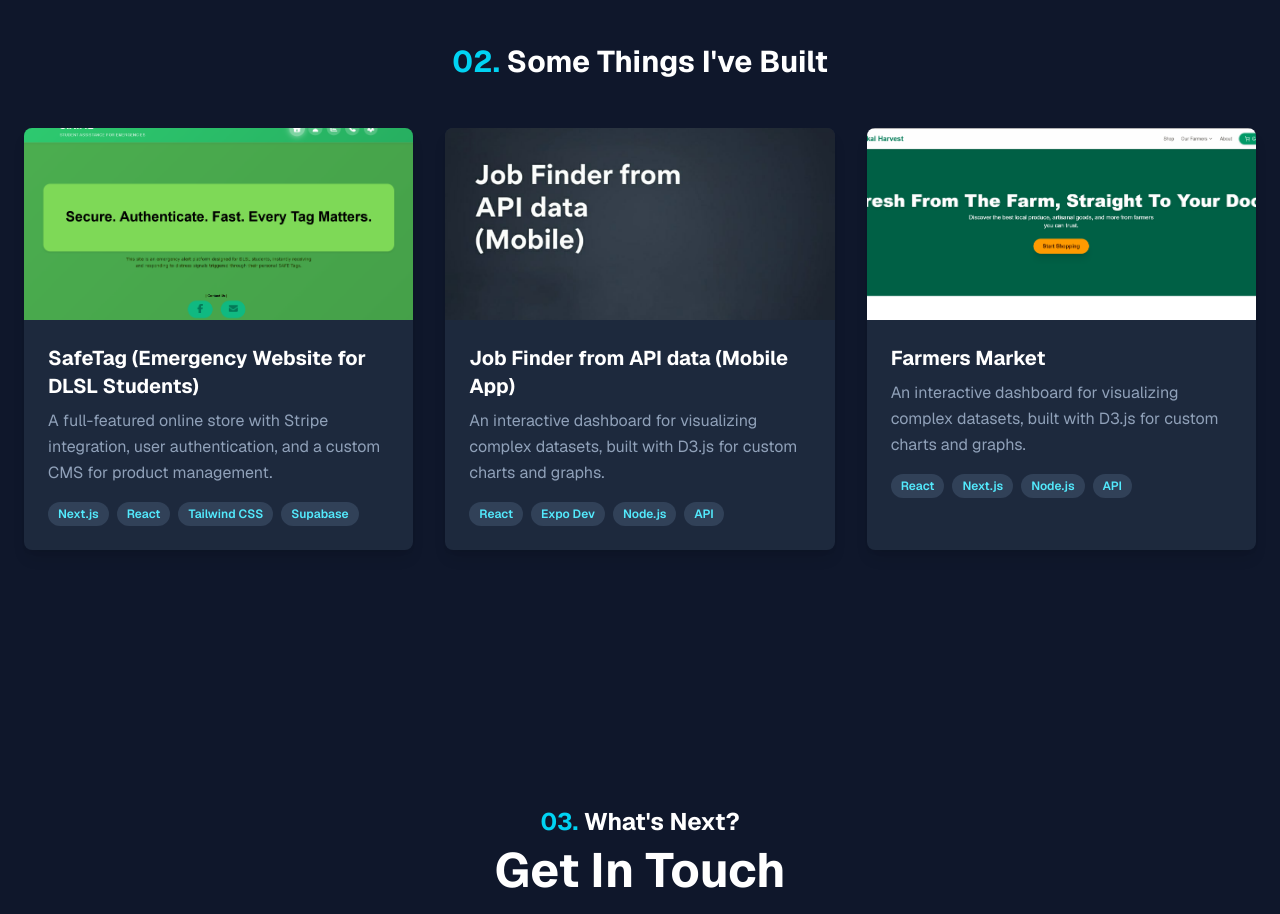
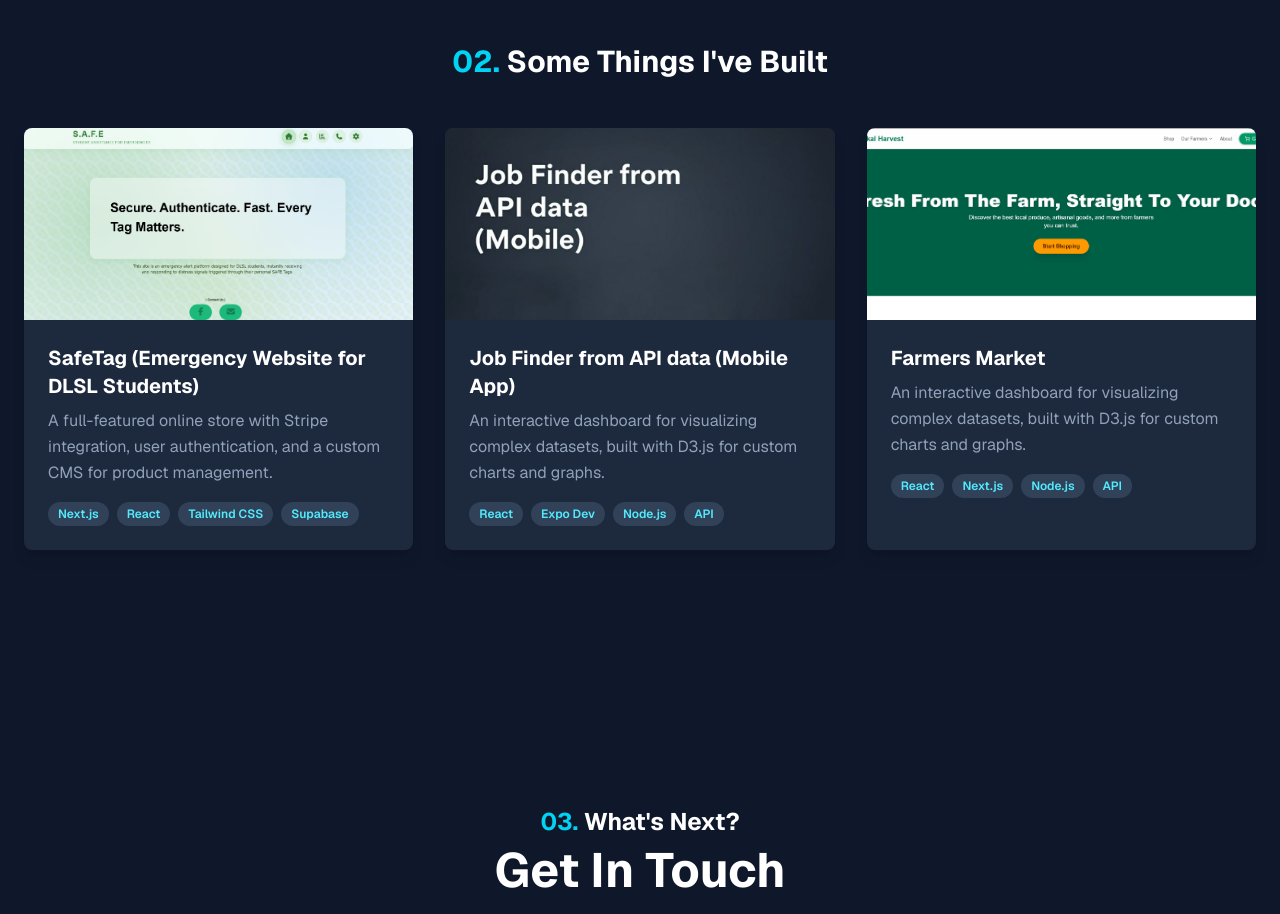
Before and after one commit to odiatob/Personal-Portfolio, a Next.js app: page / in a window 1280 px wide. Shown: the part 1640-2554 px from the top of the page. Built offline with nearby package versions, Linux system fonts and the light colour scheme.

Commit message:
updated project photo

```diff
--- a/src/app/screens/Homepage.js
+++ b/src/app/screens/Homepage.js
@@ -48,7 +48,7 @@ export default function Homepage() {
       title: "SafeTag (Emergency Website for DLSL Students)",
       description: "A full-featured online store with Stripe integration, user authentication, and a custom CMS for product management.",
       tech: ["Next.js", "React", "Tailwind CSS", "Supabase"],
-      imageUrl:"/safe.png",
+      imageUrl:"/ST.png",
       link: "https://safetag-h39z.vercel.app/"
     },
     {
```
Also changed, not shown: public/ST.png (added).
